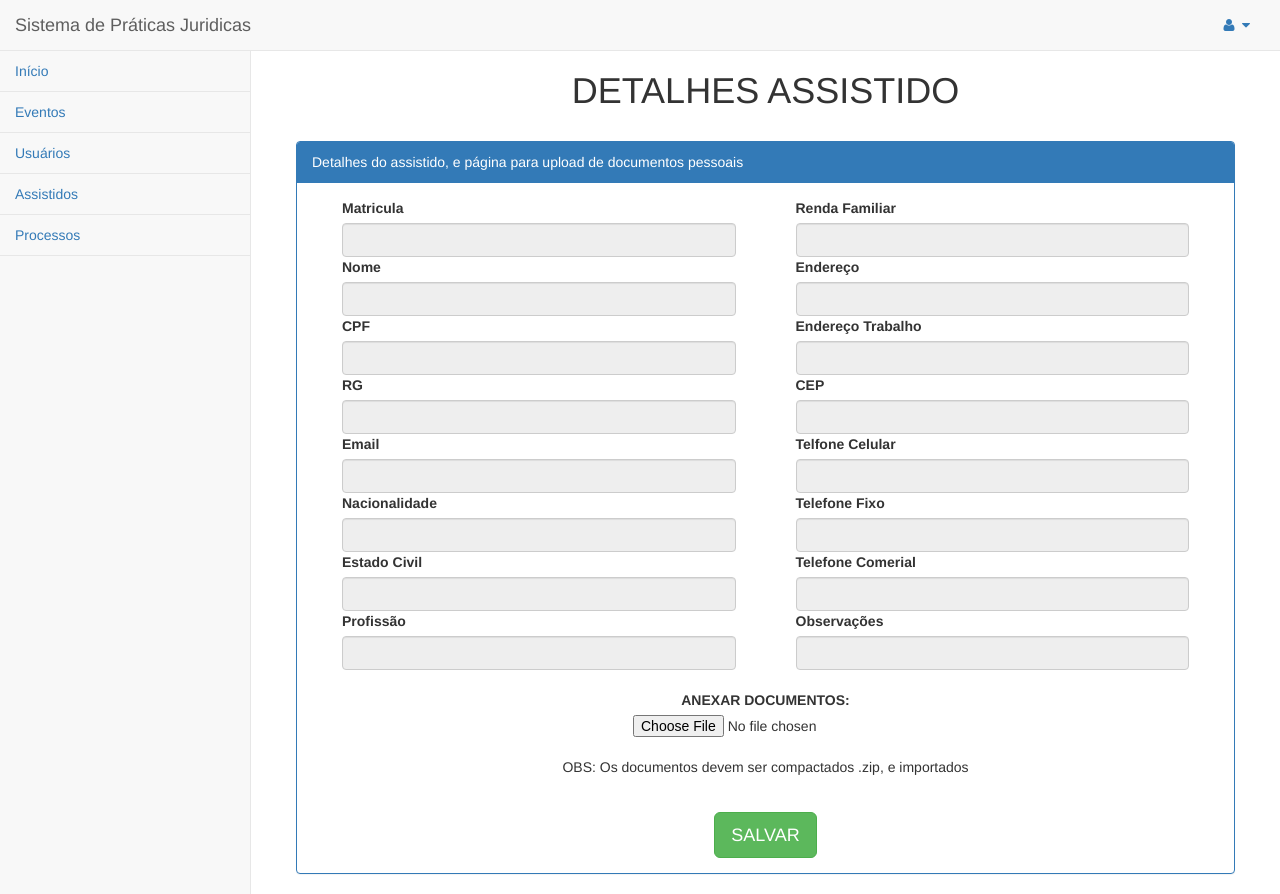
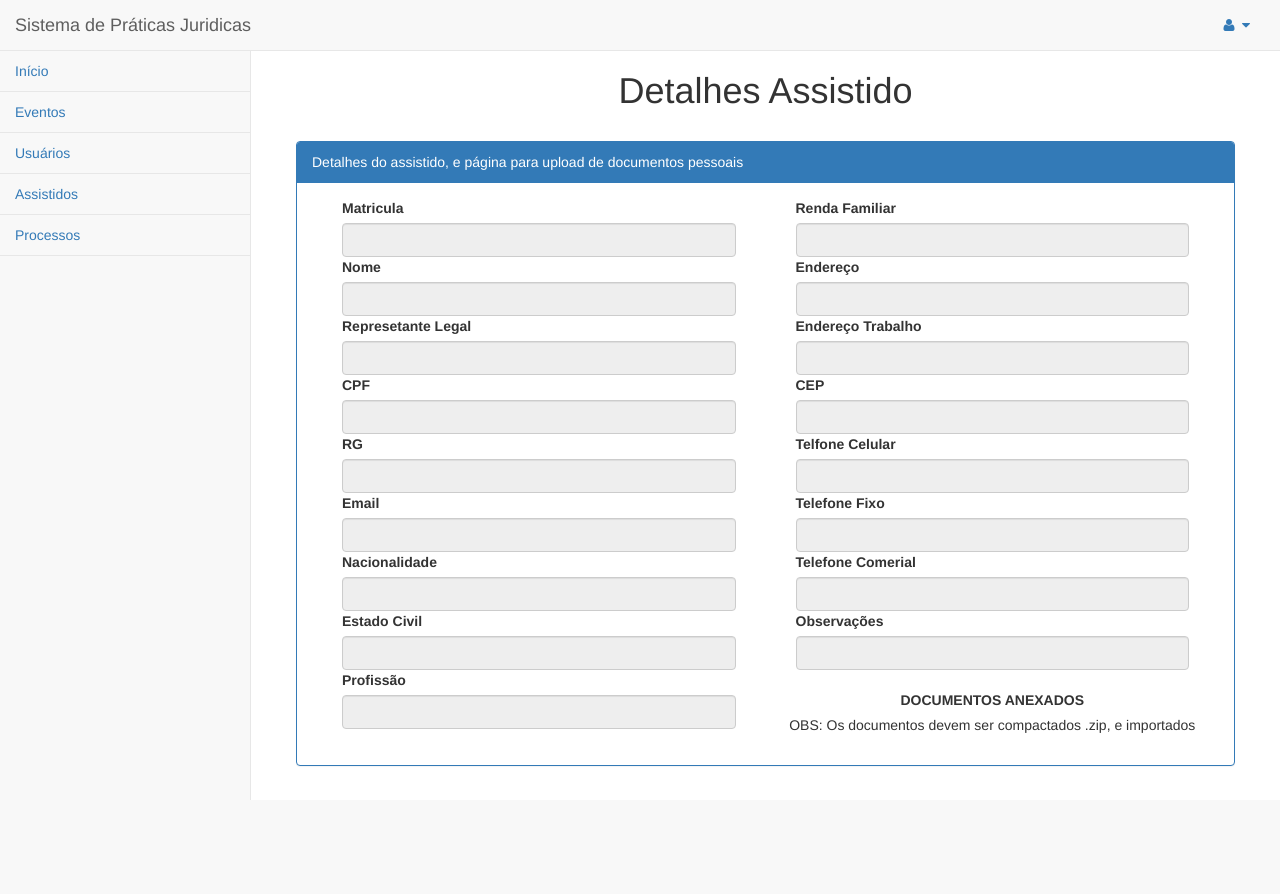
Before and after one commit to Pedro-Philipe/snpj, a Django app: template snpj/templates/gestao/detalhe_assistidos.html in a window 1280 px wide. After the commit the page ends 800 px from the top, so only its background shows below. Run offline with Django 3.2, Linux system fonts and the light colour scheme; the template is opened without the code that fills it, so the values that code supplies are empty; some libraries are stand-ins or nearby versions.

Commit message:
Adicionado o endpoint para baixar os arquivos

```diff
--- a/snpj/templates/gestao/detalhe_assistidos.html
+++ b/snpj/templates/gestao/detalhe_assistidos.html
@@ -2,7 +2,7 @@
 {% load gestao_tags %}
 {% block content %}
     <div class="dataTable_wrapper">
-        <h1 class="header text-center">DETALHES ASSISTIDO</h1>
+        <h1 class="header text-center">Detalhes Assistido</h1>
         <br/>
         <div class="panel panel-primary">
             <div class="panel-heading">Detalhes do assistido, e página para upload de documentos pessoais</div>
@@ -16,6 +16,10 @@
                         <div>
                             <label for="{{ form.id_.id_for_label }}">Nome</label>
                             <input type="text" class="form-control" value="{{ assistido.nome }}" disabled>
+                        </div>
+                        <div>
+                            <label for="{{ form.id_.id_for_label }}">Represetante Legal</label>
+                            <input type="text" class="form-control" value="{{ assistido.representante_legal }}" disabled>
                         </div>
                         <div>
                             <label for="{{ form.id_.id_for_label }}">CPF</label>
@@ -82,15 +86,15 @@
                     </div>
                 </div>
                 <div class="form-group text-center">
-                    <label for="caixa1">ANEXAR DOCUMENTOS: </label>
-                    <input type="file" class="form-control-file center-block" id="caixa1">
+                    <label for="caixa1">DOCUMENTOS ANEXADOS</label>
+                    {% if assistido.documentos %}
+                        <a href="#" class="list-group-item">
+                            <h4 class="list-group-item-heading">Documentos: </h4>
+                            <a href="{{ assistido.documentos.url }}">Baixar arquivos</a>
+                        </a>
+                    {% endif %}
                     <br/>
                     <span> OBS: Os documentos devem ser compactados .zip, e importados</span>
-                </div>
-                <div class="form-group">
-                <div class="col-sm-12 center-block">
-                    <br/>
-                    <input type="submit" class="btn btn-success btn-lg center-block" value="SALVAR">
                 </div>
             </div>
             </div>
```
